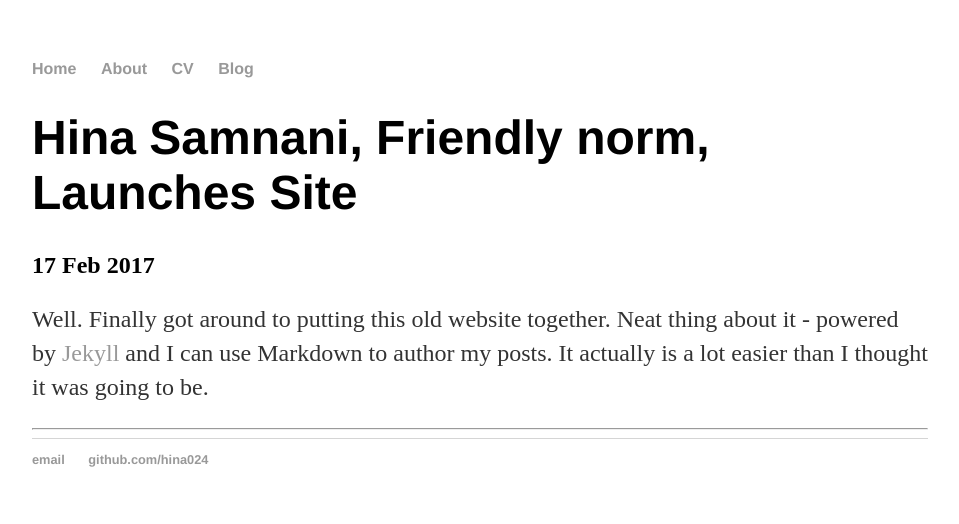
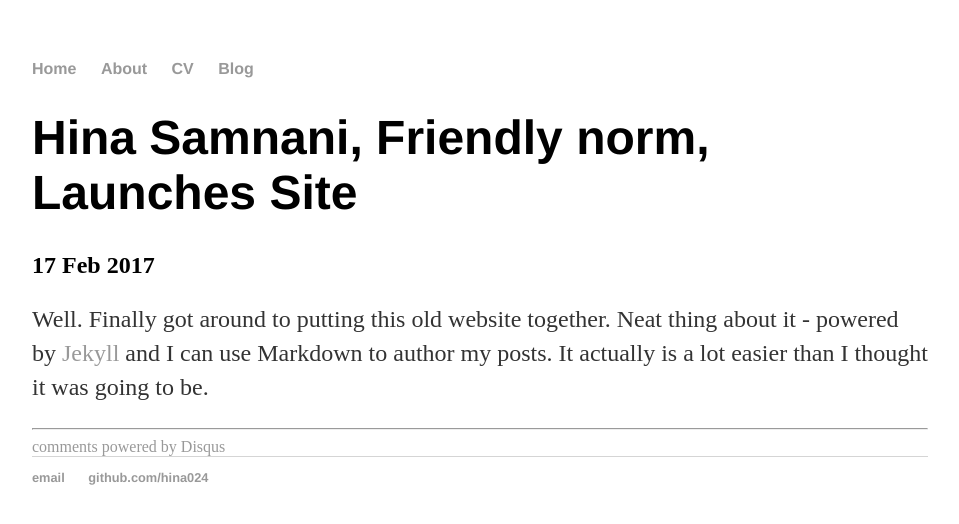
Before and after one commit to Hina024/Hina024.github.io, a Jekyll site: the page built from _posts/2017-02-17-hina-samnani-site-launched.md, in a window 1280 px wide. Shown: the top 524 px of the page, without its empty margins (160-1119 px from the left). Built offline with Jekyll 4.4.1, drawn with Linux system fonts in a browser that asks for light colours; comment, search, counter and statistics services are not loaded; some of the changed lines change nothing that is shown.

Commit message:
Update disqus.html

```diff
--- a/_includes/disqus.html
+++ b/_includes/disqus.html
@@ -1,23 +1,13 @@
 <div id="disqus_thread"></div>
-<script>
-    /**
-     *  RECOMMENDED CONFIGURATION VARIABLES: EDIT AND UNCOMMENT THE SECTION BELOW TO INSERT DYNAMIC VALUES FROM YOUR PLATFORM OR CMS.
-     *  LEARN WHY DEFINING THESE VARIABLES IS IMPORTANT: https://disqus.com/admin/universalcode/#configuration-variables
-     */
-
-    var disqus_config = function () {
-        this.page.url = 'https://hina024.github.io/2017/02/17/hina-samnani-site-launched.html';
-        this.page.identifier = '2583573';
-        this.page.title = 'Welcome to discus';
-    };
-
-    (function() {  // REQUIRED CONFIGURATION VARIABLE: EDIT THE SHORTNAME BELOW
-        var d = document, s = d.createElement('script');
-
-        s.src = '//hina024.disqus.com/embed.js';  // IMPORTANT: Replace EXAMPLE with your forum shortname!
-
-        s.setAttribute('data-timestamp', +new Date());
-        (d.head || d.body).appendChild(s);
-    })();
-</script>
-<noscript>Please enable JavaScript to view the <a href="https://disqus.com/?ref_noscript" rel="nofollow">comments powered by Disqus.</a></noscript>
+    <script type="text/javascript">
+        /* * * CONFIGURATION VARIABLES: EDIT BEFORE PASTING INTO YOUR WEBPAGE * * */
+        var disqus_shortname = 'hina024'; // required: replace example with your forum shortname
+        /* * * DON'T EDIT BELOW THIS LINE * * */
+        (function() {
+            var dsq = document.createElement('script'); dsq.type = 'text/javascript'; dsq.async = true;
+            dsq.src = '//' + disqus_shortname + '.disqus.com/embed.js';
+            (document.getElementsByTagName('head')[0] || document.getElementsByTagName('body')[0]).appendChild(dsq);
+        })();
+    </script>
+    <noscript>Please enable JavaScript to view the <a href="http://disqus.com/?ref_noscript">comments powered by Disqus.</a></noscript>
+<a href="http://disqus.com" class="dsq-brlink">comments powered by <span class="logo-disqus">Disqus</span></a>
```
